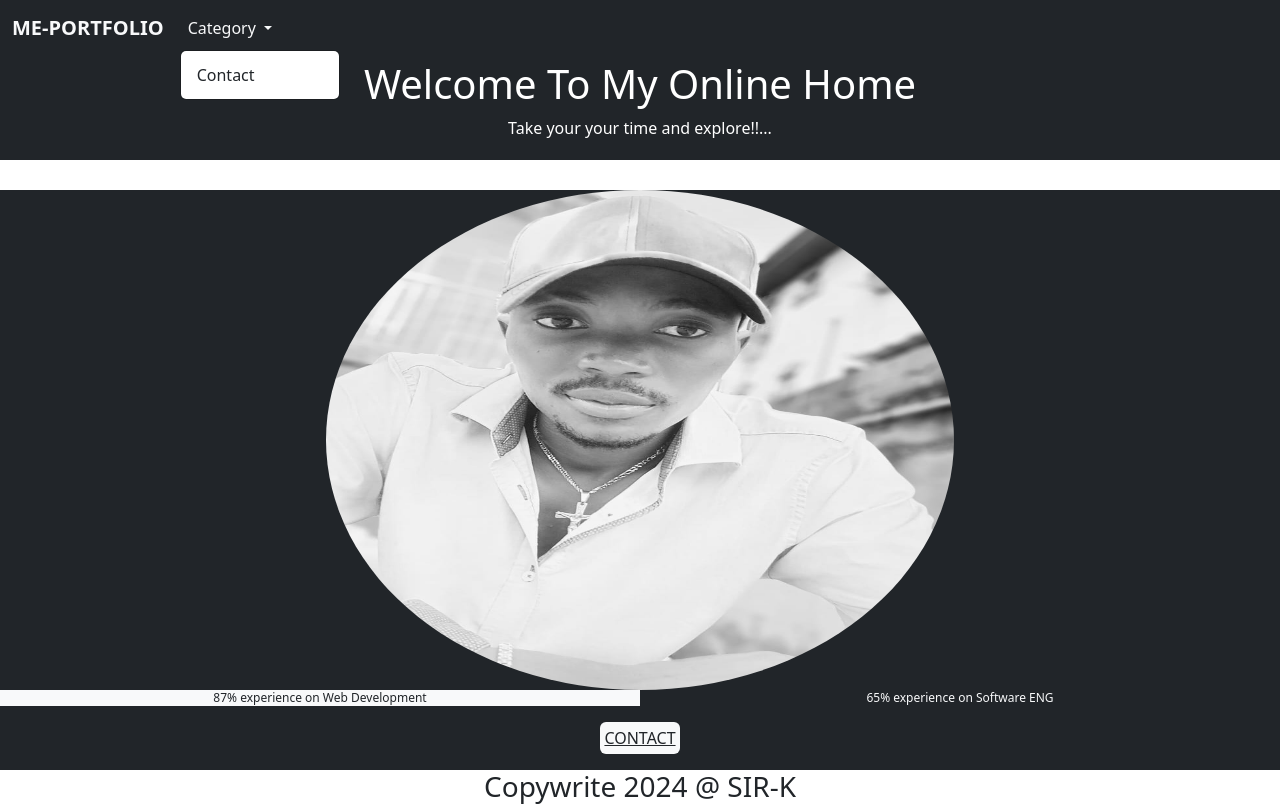
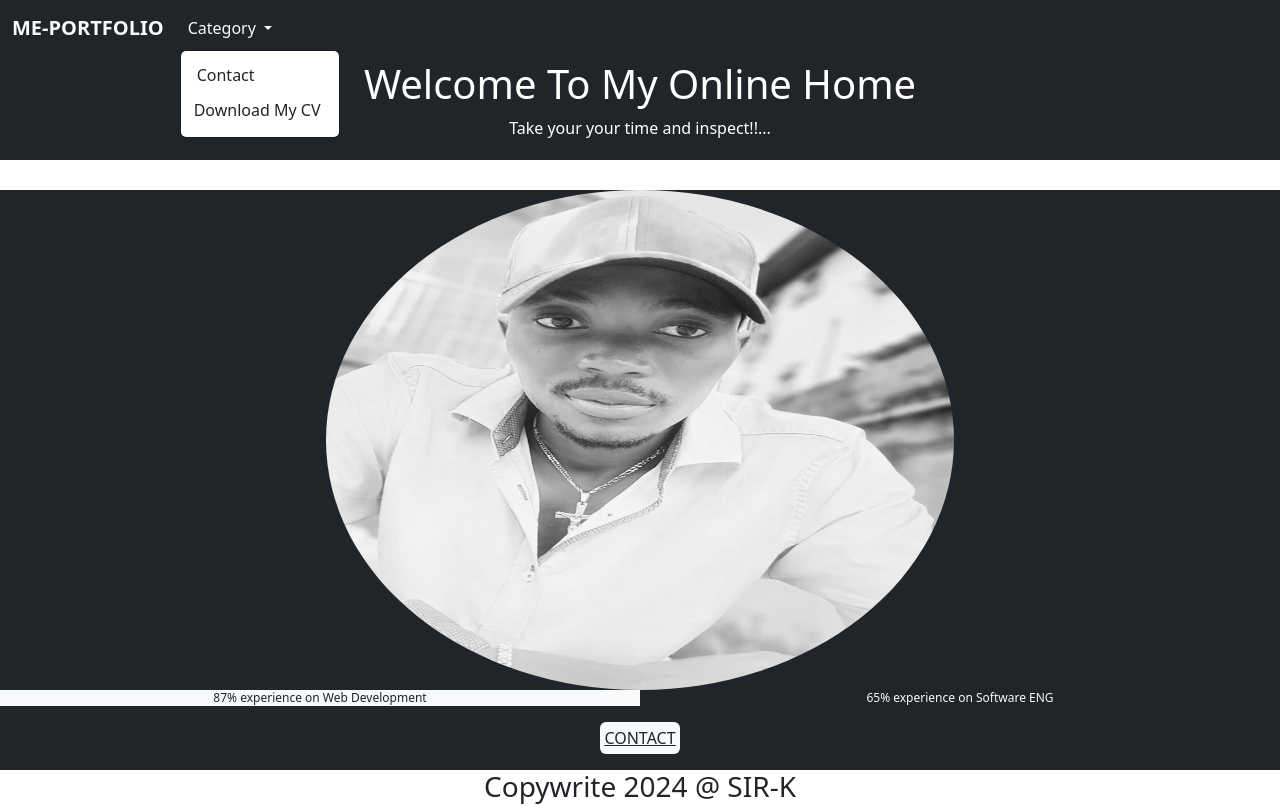
Before and after one commit to Necherem1/-my-port, a plain HTML site: page index.html in a window 1280 px wide. Both pictures are taken after a click on the button "Category". Drawn offline with nearby package versions, Linux system fonts and the light colour scheme.

Commit message:
update4 on my code

```diff
--- a/index.html
+++ b/index.html
@@ -52,6 +52,9 @@
               <ul class="dropdown-menu">
                 <li><a class="dropdown-item" href="/contact.html">Contact</a></li>
                 <!-- <li><a class="dropdown-item" href="#">About</a></li> -->
+                <a href="https://drive.google.com/file/d/1yKkXBPggsFJ3DhDuhv8IbhSIyambo0KQ/view">
+                  <button class="btn"></i>Download My CV</button>
+                </a>
               </ul>
             </li>
           </ul>
@@ -67,7 +70,7 @@
 
     <div class="p-1 bg-dark text-white">
       <h1 class="text-center">Welcome To My Online Home</h1>
-      <p class="text-center">Take your your time and explore!!...</p>
+      <p class="text-center">Take your your time and inspect!!...</p>
     </div>
 
     <!-- text slide -->
@@ -108,13 +111,10 @@
           <a
             href="/contact.html"
             class="link-underline- text-dark d-inline-flex p-1 bg-light rounded mt-3"
-            >CONTACT</a>
-
-        </p>
+            >CONTACT</a> </p>
       </div>
     </div>
-    <!-- footer -->
-
+      <!-- footer -->
     <footer class="  text-center">
       <h3>Copywrite 2024 @ SIR-K</h3>
     </footer>
```
Also changed, not shown: contact.html (+7 -6 lines).
